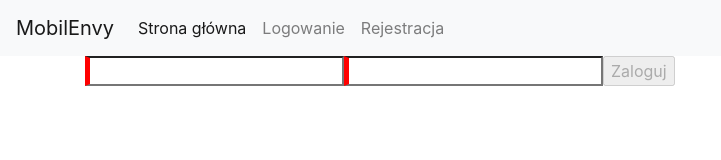
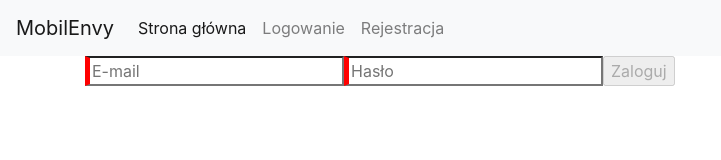
Before and after one commit to SztukowskiAdam/Mobilenvi-client, an Angular app: page /login in a window 1280 px wide. Shown: the top 160 px of the page, without its empty margins (0-721 px from the left). Built offline with nearby package versions, Linux system fonts and the light colour scheme.

Commit message:
placeholdery dodaned

```diff
--- a/src/app/components/login/login.component.html
+++ b/src/app/components/login/login.component.html
@@ -2,8 +2,8 @@
   <div class="alert alert-danger" [hidden]="!error">
     {{error}}
   </div>
-  <input type="email" name="email" required [(ngModel)]="form.email">
-  <input type="password" name="password" required [(ngModel)]="form.password">
+  <input type="email" name="email" required [(ngModel)]="form.email" placeholder="E-mail">
+  <input type="password" name="password" required [(ngModel)]="form.password" placeholder="Hasło">
 
   <input type="submit" value="Zaloguj" [disabled]="!loginForm.valid">
 
--- a/src/app/components/register/register.component.html
+++ b/src/app/components/register/register.component.html
@@ -2,10 +2,10 @@
   <div class="alert alert-danger" [hidden]="!error">
     {{error}}
   </div>
-  <input type="text" name="name" required [(ngModel)]="form.name">
-  <input type="email" name="email" required [(ngModel)]="form.email">
-  <input type="password" name="password" required [(ngModel)]="form.password">
-  <input type="password" name="password_confirmation" required [(ngModel)]="form.password_confirmation">
+  <input type="text" name="name" required [(ngModel)]="form.name" placeholder="Imię">
+  <input type="email" name="email" required [(ngModel)]="form.email" placeholder="E-mail">
+  <input type="password" name="password" required [(ngModel)]="form.password" placeholder="Hasło">
+  <input type="password" name="password_confirmation" required [(ngModel)]="form.password_confirmation" placeholder="Powtórz hasło">
 
   <input type="submit" value="Zaloguj" [disabled]="!registerForm.valid">
 
```
Also changed, not shown: 1 other file (tests, documents, lock files or other folders).
